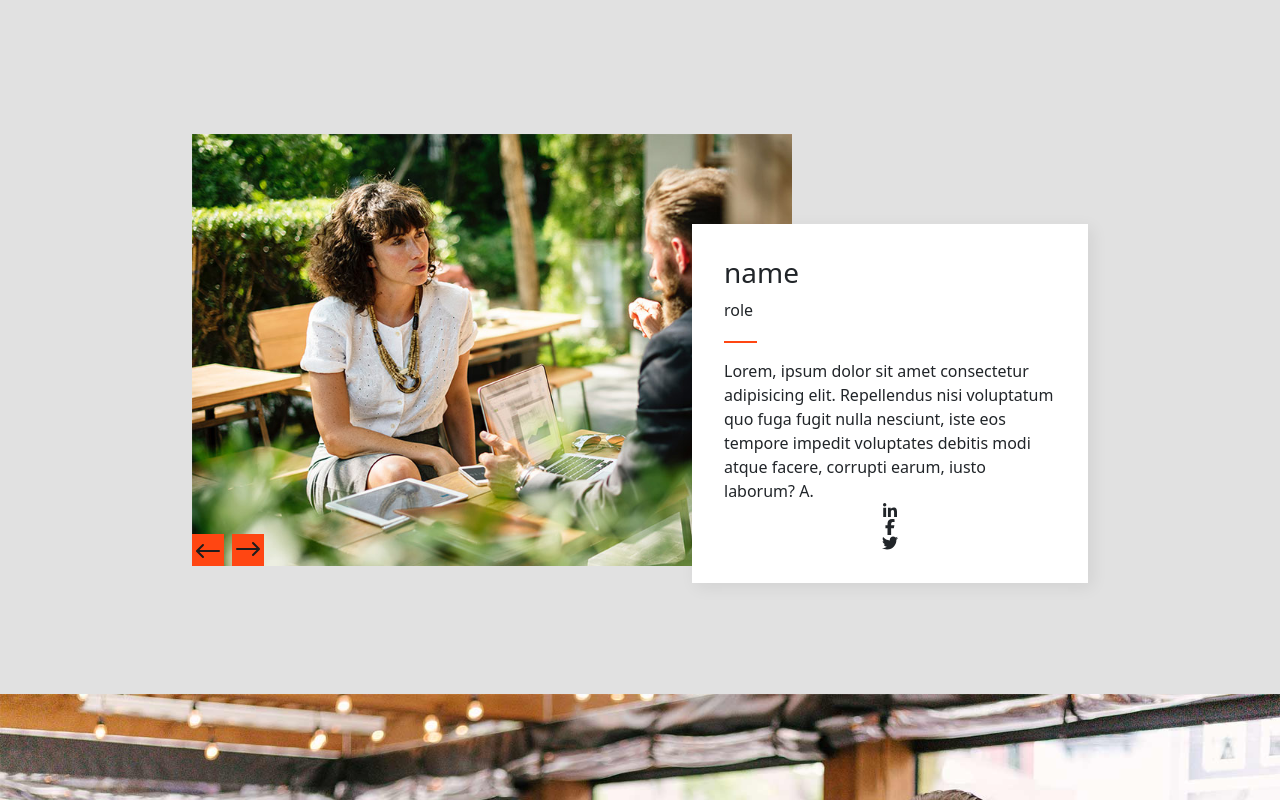
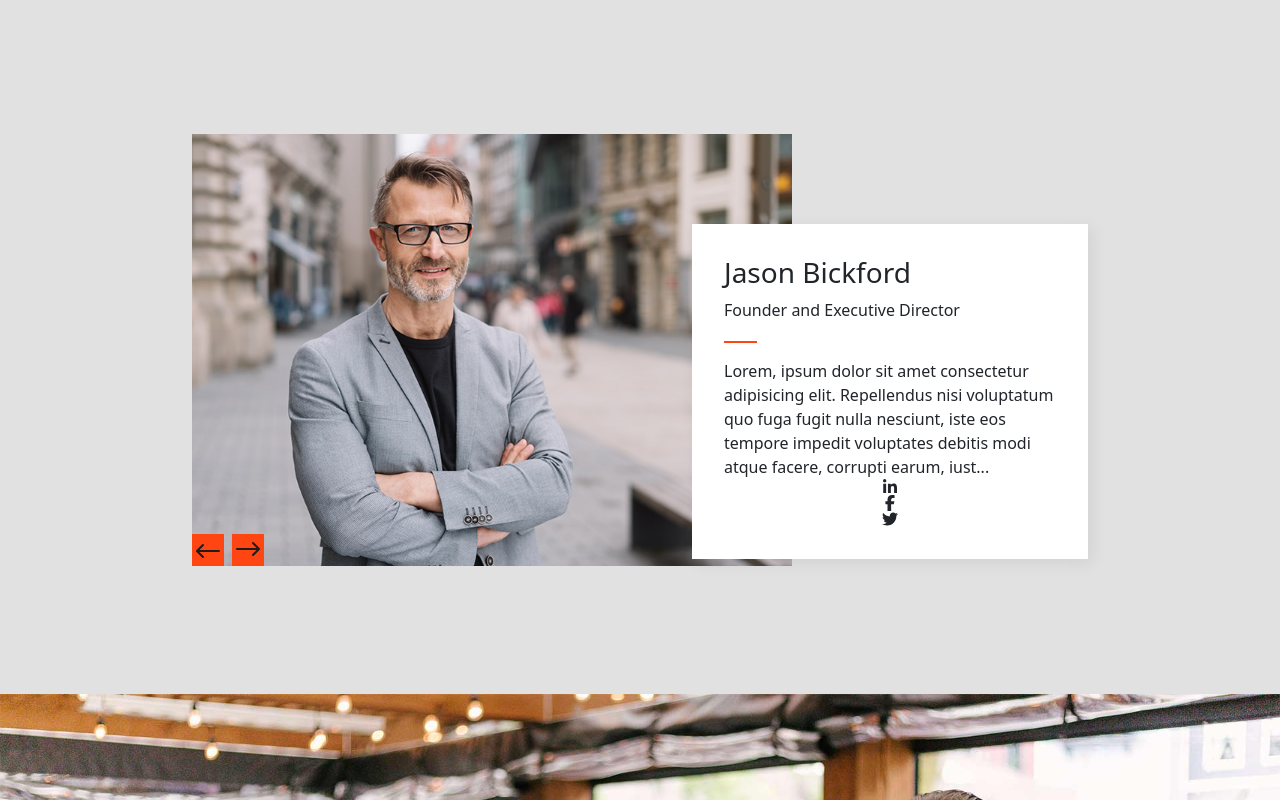
Before and after one commit to AndreaCoggio94/proj-html-vuejs, a Vue app: page / in a window 1280 px wide. Shown: the part 1140-1940 px from the top of the page. Built offline with nearby package versions, Linux system fonts and the light colour scheme.

Commit message:
added TeamCard functionality

```diff
--- a/src/components/AppHeader.vue
+++ b/src/components/AppHeader.vue
@@ -130,6 +130,12 @@ export default {
     justify-content: space-between;
     align-items: center;
     margin: 0 auto;
+
+    .button {
+      display: flex;
+      align-items: center;
+      height: 200px;
+    }
     .info {
       p {
         width: 45%;
--- a/src/components/AppMain.vue
+++ b/src/components/AppMain.vue
@@ -32,7 +32,27 @@ export default {
           location: "Cambridge, MA 02138, USA",
         },
       ],
-
+      teamCard: [
+        {
+          name: "Jason Bickford",
+          role: "Founder and Executive Director",
+          desc: "Lorem, ipsum dolor sit amet consectetur adipisicing elit. Repellendus nisi voluptatum quo fuga fugit nulla nesciunt, iste eos tempore impedit voluptates debitis modi atque facere, corrupti earum, iusto laborum? A.",
+          image: "h1-img-01",
+        },
+        {
+          name: "Jason Bickford",
+          role: "Founder and Executive Director",
+          desc: "Lorem, ipsum dolor sit amet consectetur adipisicing elit. Repellendus nisi voluptatum quo fuga fugit nulla nesciunt, iste eos tempore impedit voluptates debitis modi atque facere, corrupti earum, iusto laborum? A.",
+          image: "h1-img-02",
+        },
+        {
+          name: "Jason Bickford",
+          role: "Founder and Executive Director",
+          desc: "Lorem, ipsum dolor sit amet consectetur adipisicing elit. Repellendus nisi voluptatum quo fuga fugit nulla nesciunt, iste eos tempore impedit voluptates debitis modi atque facere, corrupti earum, iusto laborum? A.",
+          image: "h1-img-03",
+        },
+      ],
+      teamCardActiveIndex: 2,
       newsActiveIndex: [0, 1, 2],
       news: [
         {
@@ -108,6 +128,22 @@ export default {
     NewsCard,
     TestimonialCard,
   },
+  methods: {
+    teamCardPrev() {
+      if (this.teamCardActiveIndex < 1) {
+        this.teamCardActiveIndex = this.teamCard.length - 1;
+      } else {
+        this.teamCardActiveIndex--;
+      }
+    },
+    teamCardNext() {
+      if (this.teamCardActiveIndex == this.teamCard.length - 1) {
+        this.teamCardActiveIndex = 0;
+      } else {
+        this.teamCardActiveIndex++;
+      }
+    },
+  },
 };
 </script>
 
@@ -115,7 +151,18 @@ export default {
   <!-- Team Members -->
   <div class="team-members">
     <div class="container-small">
-      <TeamCard></TeamCard>
+      <TeamCard
+        v-for="(card, index) in teamCard"
+        :image="card.image"
+        :role="card.role"
+        :desc="card.desc.substring(0, 200) + '...'"
+        :name="card.name"
+        :key="index"
+        :index="index"
+        :activeIndex="teamCardActiveIndex"
+        @prev="teamCardPrev"
+        @next="teamCardNext"
+      ></TeamCard>
     </div>
   </div>
   <!-- Jumbotron events -->
--- a/src/components/main/TeamCard.vue
+++ b/src/components/main/TeamCard.vue
@@ -3,24 +3,31 @@ export default {
   data() {
     return {};
   },
+  props: {
+    name: String,
+    role: String,
+    image: String,
+    activeIndex: Number,
+    desc: String,
+    index: Number,
+  },
 };
 </script>
 
 <template>
-  <img src="/image/h1-img-01.jpg" alt="" />
+  <div :class="activeIndex == index ? 'active' : 'hidden'">
+    <img :src="'/image/' + image + '.jpg'" :alt="image" />
     <div class="card">
-    <h3 class="card-name">name</h3>
-    <address class="line">role</address>
+      <h3 class="card-name">{{ name }}</h3>
+      <address class="line">{{ role }}</address>
       <p>
-      Lorem, ipsum dolor sit amet consectetur adipisicing elit. Repellendus nisi
-      voluptatum quo fuga fugit nulla nesciunt, iste eos tempore impedit
-      voluptates debitis modi atque facere, corrupti earum, iusto laborum? A.
+        {{ desc }}
       </p>
       <font-awesome-icon icon="fa-brands fa-linkedin-in" /><font-awesome-icon
         icon="fa-brands fa-facebook-f"
       /><font-awesome-icon class="icon" icon="fa-brands fa-twitter" />
     </div>
-  <div class="button prev">
+    <div class="button prev" @click="$emit('prev')">
       <svg
         xmlns="http://www.w3.org/2000/svg"
         width="32"
@@ -33,7 +40,7 @@ export default {
         />
       </svg>
     </div>
-  <div class="button next">
+    <div class="button next" @click="$emit('next')">
       <svg
         xmlns="http://www.w3.org/2000/svg"
         width="32"
@@ -45,6 +52,7 @@ export default {
           d="M4 15a1 1 0 001 1h19.586l-4.292 4.292a1 1 0 001.414 1.414l6-6a.99.99 0 00.292-.702V15c0-.13-.026-.26-.078-.382a.99.99 0 00-.216-.324l-6-6a1 1 0 00-1.414 1.414L24.586 14H5a1 1 0 00-1 1z"
         />
       </svg>
+    </div>
   </div>
 </template>
 
--- a/src/style.scss
+++ b/src/style.scss
@@ -51,6 +51,14 @@ $background-black-quaternary: #181515;
   color: $background-orange;
 }
 
+.active {
+  display: block;
+}
+
+.hidden {
+  display: none;
+}
+
 ul {
   list-style-type: none;
   margin: 0;
```
Lines whose indentation alone changed are shown as unchanged.
